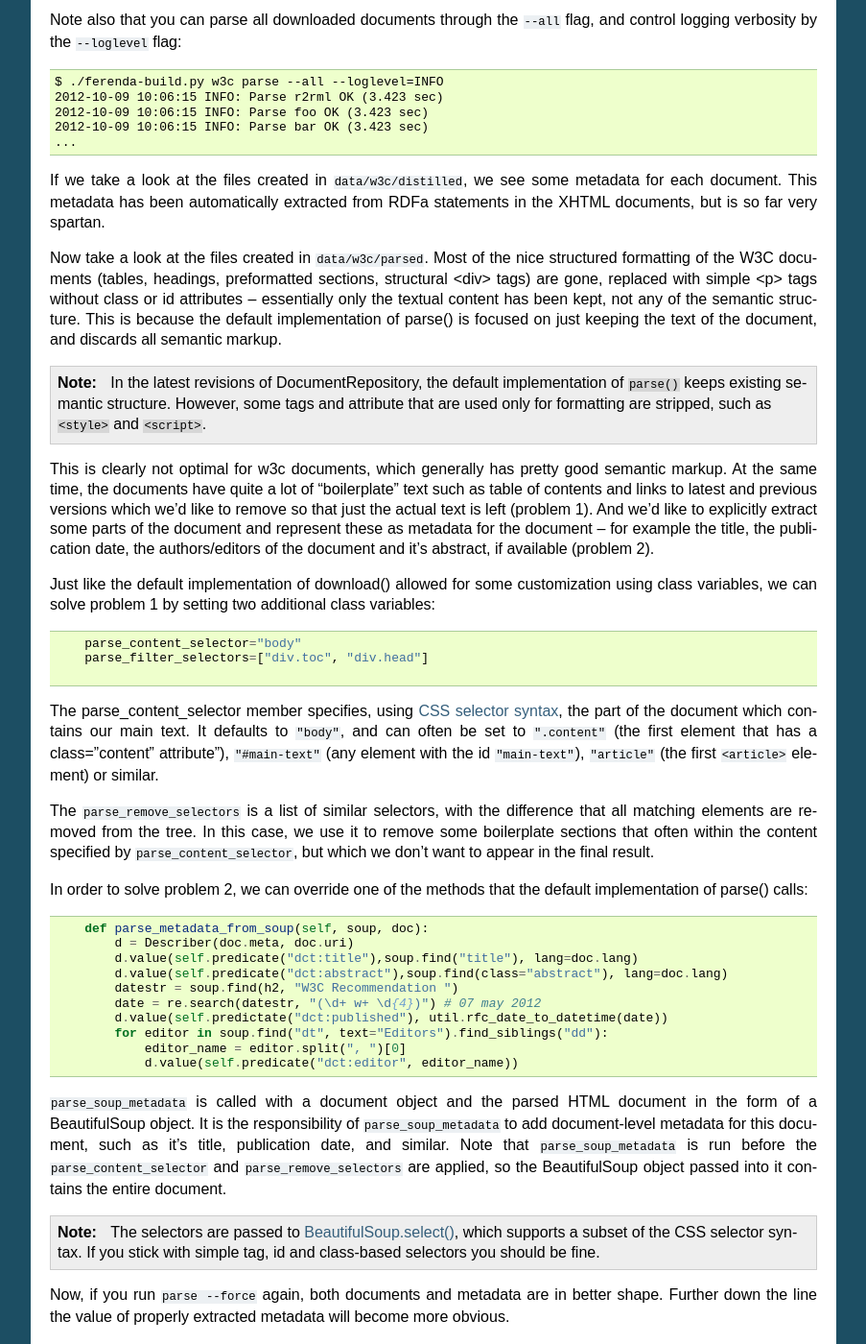
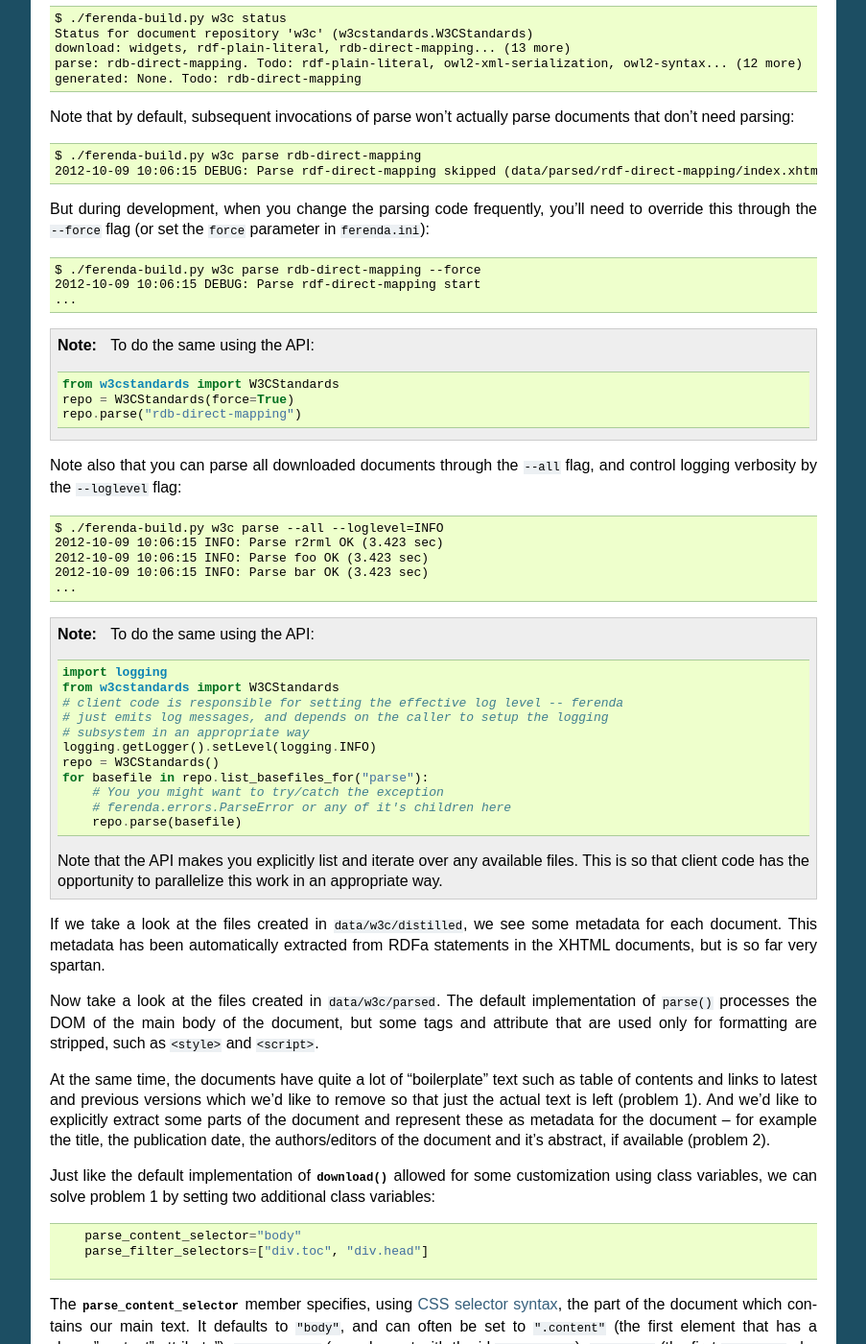
Before and after one commit to staffanm/ferenda, a Sphinx documentation site: the page built from doc/firststeps.rst, in a window 1280 px wide and 1400 px high, scrolled down 2810 px. Shown: the whole window at 96% size, without its empty margins (198-1101 px from the left). Built offline with Sphinx 7.4.7, drawn with Linux system fonts in a browser that asks for light colours; some of the changed text lies outside the part shown.

Commit message:
doc improvements

```diff
--- /dev/null
+++ b/doc/firststeps-api.py
@@ -0,0 +1,43 @@
+# firststeps-api.py
+
+# --- INCLUDE BELOW ---
+from w3cstandards import W3CStandards
+repo = W3CStandards()
+repo.download()
+repo.status()
+# or use repo.get_status() to get all status information in a nested dict
+# --- INCLUDE ABOVE ---
+
+# --- INCLUDE BELOW ---
+from w3cstandards import W3CStandards
+repo = W3CStandards(force=True)
+repo.parse("rdb-direct-mapping")
+# --- INCLUDE ABOVE ---
+
+# --- INCLUDE BELOW ---
+import logging
+from w3cstandards import W3CStandards
+# client code is responsible for setting the effective log level -- ferenda
+# just emits log messages, and depends on the caller to setup the logging
+# subsystem in an appropriate way
+logging.getLogger().setLevel(logging.INFO)
+repo = W3CStandards()
+for basefile in repo.list_basefiles_for("parse"):
+    # You you might want to try/catch the exception
+    # ferenda.errors.ParseError or any of it's children here
+    repo.parse(basefile)
+# --- INCLUDE ABOVE ---
+
+# --- INCLUDE BELOW ---
+from ferenda import manager
+from w3cstandards import W3CStandards
+repo = W3CStandards()
+for basefile in repo.list_basefiles_for("relate"):
+    repo.relate(basefile)
+manager.makeresources([repo], sitename="Standards", sitedescription="W3C standards, in a new form")
+for basefile in repo.list_basefiles_for("generate"):
+    repo.generate(basefile)
+repo.toc()
+repo.news()
+manager.frontpage([repo])
+# --- INCLUDE ABOVE ---
--- a/doc/firststeps.rst
+++ b/doc/firststeps.rst
@@ -5,8 +5,9 @@
 (similar to how projects based on `Django
 <https://www.djangoproject.com/>`_, `Sphinx <http://sphinx-doc.org/>`_
 and `Scrapy <http://scrapy.org>`_ are used), or it can be used
-programatically through a simple API. In this guide, we'll be using
-the command-line tool.
+programatically through a simple API. In this guide, we'll primarily
+be using the command-line tool, and then show how to achieve the same thing
+using the API.
 
 The first step is to create a project. Lets make a simple website that
 contains published standards from W3C and IETF, called
@@ -37,6 +38,13 @@
 standards. A simple way to find only the recommended standards is to
 see if the link follows the pattern
 ``http://www.w3.org/TR/<year>/REC-<standardid>-<date>``.
+
+.. note::
+
+   When using the API, you don't create a project or deal with configuration
+   files in the same way. Instead, your client code is responsible for
+   keeping track of which docrepos to use, and providing configuration
+   when calling their methods.
 
 Creating a Document repository class
 ------------------------------------
@@ -98,6 +106,12 @@
   $ ./ferenda-build.py w3c status # terse, exactly the same result
 
 
+.. note::
+
+   When using the API, there is no need (or possibility) to register
+   docrepo classes. Your client code directly instantiates the class(es)
+   it uses and calls methods on them.
+
 Downloading
 -----------
 
@@ -129,6 +143,14 @@
   download: rdf-plain-literal, owl2-xml-serialization, owl2-syntax... (2 more)
   parse: None.
   generated: None.
+
+.. note::
+
+   To do the same using the API:
+
+   .. literalinclude:: firststeps-api.py
+      :lines: 4-8
+
 
 Parsing
 -------
@@ -174,6 +196,14 @@
   2012-10-09 10:06:15 DEBUG: Parse rdf-direct-mapping start
   ...
 
+
+.. note::
+
+   To do the same using the API:
+
+   .. literalinclude:: firststeps-api.py
+      :lines: 12-14
+
 Note also that you can parse all downloaded documents through the
 ``--all`` flag, and control logging verbosity by the ``--loglevel`` flag::
 
@@ -183,28 +213,28 @@
   2012-10-09 10:06:15 INFO: Parse bar OK (3.423 sec)
   ...
 
+
+.. note::
+
+   To do the same using the API:
+
+   .. literalinclude:: firststeps-api.py
+      :lines: 18-28
+
+   Note that the API makes you explicitly list and iterate over any available files. This is
+   so that client code has the opportunity to parallelize this work in an appropriate way.
+
 If we take a look at the files created in ``data/w3c/distilled``, we
 see some metadata for each document. This metadata has been
 automatically extracted from RDFa statements in the XHTML documents,
 but is so far very spartan.
 
-Now take a look at the files created in ``data/w3c/parsed``. Most of
-the nice structured formatting of the W3C documents (tables, headings,
-preformatted sections, structural <div> tags) are gone, replaced with
-simple <p> tags without class or id attributes -- essentially only the
-textual content has been kept, not any of the semantic structure. This
-is because the default implementation of parse() is focused on just
-keeping the text of the document, and discards all semantic markup.
+Now take a look at the files created in ``data/w3c/parsed``. The default
+implementation of ``parse()`` processes the DOM of the main body of the
+document, but some tags and attribute that are used only for
+formatting are stripped, such as ``<style>`` and ``<script>``.
 
-.. note::
-
-   In the latest revisions of DocumentRepository, the default
-   implementation of ``parse()`` keeps existing semantic
-   structure. However, some tags and attribute that are used only for
-   formatting are stripped, such as ``<style>`` and ``<script>``.
-
-This is clearly not optimal for w3c documents, which generally has
-pretty good semantic markup. At the same time, the documents have
+At the same time, the documents have
 quite a lot of "boilerplate" text such as table of contents and links
 to latest and previous versions which we'd like to remove so that just
 the actual text is left (problem 1). And we'd like to explicitly extract some
@@ -212,41 +242,47 @@
 -- for example the title, the publication date, the authors/editors of
 the document and it's abstract, if available (problem 2).
 
-Just like the default implementation of download() allowed for some
+Just like the default implementation of
+:meth:`~ferenda.DocumentRepository.download` allowed for some
 customization using class variables, we can solve problem 1 by setting
 two additional class variables:
 
 .. literalinclude:: w3cstandards.py
   :lines: 8-10
 
-The parse_content_selector member specifies, using `CSS selector
-syntax <http://www.w3.org/TR/CSS2/selector.html>`_, the part of the
-document which contains our main text. It defaults to ``"body"``, and
-can often be set to ``".content"`` (the first element that has a
-class="content" attribute"), ``"#main-text"`` (any element with the id
+The :py:data:`~ferenda.DocumentRepository.parse_content_selector`
+member specifies, using `CSS selector syntax
+<http://www.w3.org/TR/CSS2/selector.html>`_, the part of the document
+which contains our main text. It defaults to ``"body"``, and can often
+be set to ``".content"`` (the first element that has a class="content"
+attribute"), ``"#main-text"`` (any element with the id
 ``"main-text"``), ``"article"`` (the first ``<article>`` element) or
-similar.
-
-The ``parse_remove_selectors`` is a list of similar selectors, with
-the difference that all matching elements are removed from the
-tree. In this case, we use it to remove some boilerplate sections that
-often within the content specified by ``parse_content_selector``, but
+similar.  The
+:py:data:`~ferenda.DocumentRepository.parse_filter_selectors` is a list
+of similar selectors, with the difference that all matching elements
+are removed from the tree. In this case, we use it to remove some
+boilerplate sections that often within the content specified by
+:py:data:`~ferenda.DocumentRepository.parse_content_selector`, but
 which we don't want to appear in the final result.
 
 In order to solve problem 2, we can override one of the methods that
 the default implementation of parse() calls:
 
 .. literalinclude:: w3cstandards.py
-  :lines: 11-21
+   :lines: 11-21
 
-``parse_soup_metadata`` is called with a document object and the
-parsed HTML document in the form of a BeautifulSoup object. It is the
-responsibility of ``parse_soup_metadata`` to add document-level
-metadata for this document, such as it's title, publication date, and
-similar. Note that ``parse_soup_metadata`` is run before the
-``parse_content_selector`` and ``parse_remove_selectors`` are applied,
-so the BeautifulSoup object passed into it contains the entire
-document.
+:py:meth:`~ferenda.DocumentRepository.parse_metadata_from_soup` is
+called with a document object and the parsed HTML document in the form
+of a BeautifulSoup object. It is the responsibility of
+:py:meth:`~ferenda.DocumentRepository.parse_metadata_from_soup` to add
+document-level metadata for this document, such as it's title,
+publication date, and similar. Note that
+:py:meth:`~ferenda.DocumentRepository.parse_metadata_from_soup` is run
+before the
+:py:data:`~ferenda.DocumentRepository.parse_content_selector` and
+:py:data:`~ferenda.DocumentRepository.parse_filter_selectors` are
+applied, so the BeautifulSoup object passed into it contains the
+entire document.
 
 .. note::
 
@@ -269,31 +305,54 @@
   $ ./ferenda-build.py w3c relate --all
   2012-10-09 10:06:15 INFO: 467 triples in total (data/w3c/distilled/rdf.nt)
 
+The next step is to prepare a number of files that are placed under
+``data/rsrc``. These resource files include css and javascript files
+for the new website we're creating, as well as a xml configuration
+file used by the XSLT transformation done by ``generate`` below::
+
+  $ ./ferenda-build.py w3c makeresources
+
 This is needed for the final few steps::
 
   $ ./ferenda-build.py w3c generate --all
 
-The generate --all command creates browser-ready HTML5 documents from
-our structured XHTML documents, using our site's navigation::
+The ``w3c generate --all`` command creates browser-ready HTML5
+documents from our structured XHTML documents, using our site's
+navigation::
 
   $ ./ferenda-build.py w3c toc
-  $ ./ferenda-build.py w3c feeds
+  $ ./ferenda-build.py w3c news
+  $ ./ferenda-build.py w3c frontpage
 
 The toc and feeds commands creates static files for general indexes/tables of contents
-of all documents in our docrepo as well as Atom feeds::
+of all documents in our docrepo as well as Atom feeds.
+
+.. note::
+
+
+   To do all of the above using the API:
+
+   .. literalinclude:: firststeps-api.py
+      :lines: 32-42
+
+Finally, to start a development web server and check out the finished
+result::
 
   $ ./ferenda-build.py w3c runserver
-
-The runserver command opens up a development webserver at ``localhost:8080``::
-
   $ open http://localhost:8080/
 
-And now you've created your own web site with structured documents. It
-contains listings of all documents, feeds with updated document (in
-both HTML and Atom flavors), full text search and even an JSON REST
-API! In order to deploy your site, you can run it under
-Apache+mod_wsgi, ngnix+uWSGI, Gunicorn or just about any WSGI capable
-web server, see :doc:`wsgi`.
+Now you've created your own web site with structured documents. It
+contains listings of all documents, feeds with updated documents (in
+both HTML and Atom flavors) and full text search. In order to deploy
+your site, you can run it under Apache+mod_wsgi, ngnix+uWSGI, Gunicorn
+or just about any WSGI capable web server, see :doc:`wsgi`.
+
+.. note::
+
+   Using :py:func:`~ferenda.manager.runserver` from the API does not really make any sense.
+   If your environment supports running WSGI applications, see the above link for information
+   about how to get the ferenda WSGI application. Otherwise, the app can be run by any standard
+   WSGI host.
 
 To keep it up-to-date whenever the W3C issues new standards, use the
 following command::
@@ -303,7 +362,15 @@
 The "all" command is an alias that runs ``download``, ``parse --all``, ``relate
 --all``, ``generate --all``, ``toc`` and ``feeds`` in sequence.
 
-This 20-line example took a lot of shortcuts by depending on the
+.. note::
+
+   The API doesn't have any corresponding method. Just run all of the
+   above code again. As long as you don't pass the ``force=True``
+   parameter when creating the docrepo instance, ferendas dependency
+   management should make sure that documents aren't needlessly
+   re-parsed etc.
+
+This 20-line example of a docrepo took a lot of shortcuts by depending on the
 default implementation of the ``download()`` and ``parse()`` methods. Ferenda
 tries to make it really to get *something* up and running quickly, and
 then improving each step incrementally.
@@ -312,6 +379,6 @@
 each of the six main steps (download, parse, relate, generate, toc and
 feeds), including how to completely replace the built-in methods.
 You can also take a look at the source code for
-``ferenda.sources.tech.W3C``, which contains a more complete
-(and substantially longer) implementation of download(), parse()
+:py:class:`ferenda.sources.tech.W3C`, which contains a more complete
+(and substantially longer) implementation of ``download()``, ``parse()``
 and the others.
```
